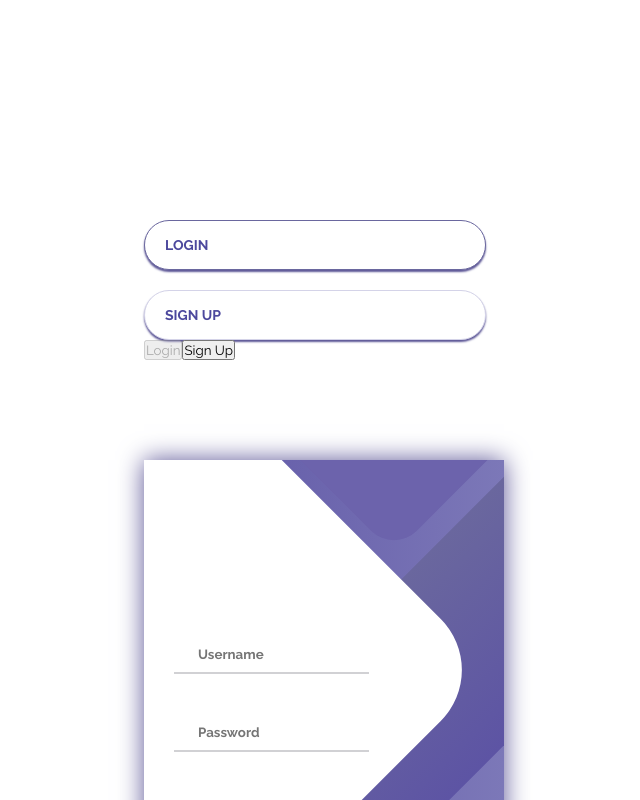
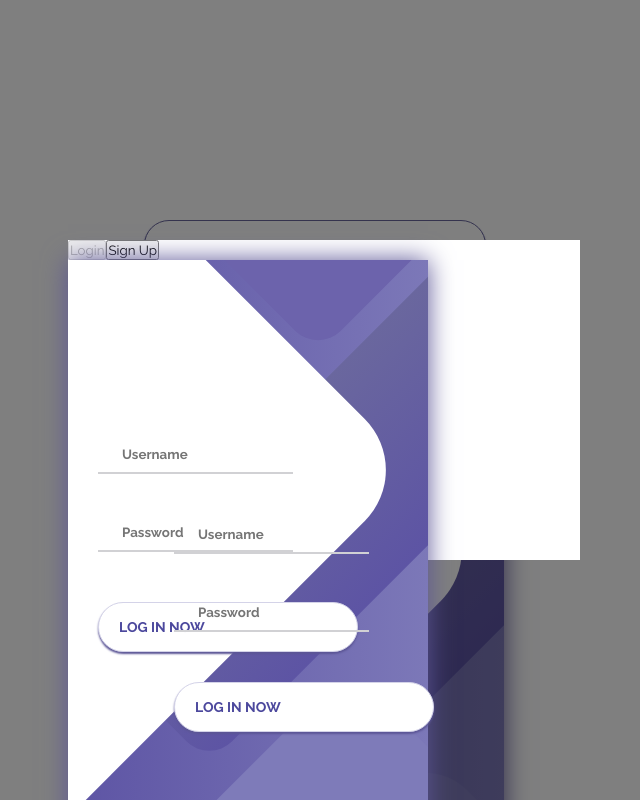
Before and after one commit to ticket-tiger/ticket-management-system, a React (Create React App) app: page /login in a window 1280 px wide. Both pictures are taken after a click on the button "LOGIN". Shown: the top 800 px of the page, without its empty margins (316-956 px from the left). Built offline with nearby package versions, Linux system fonts and the light colour scheme.

Commit message:
Creating modal background and foreground

```diff
--- a/src/App.js
+++ b/src/App.js
@@ -5,7 +5,7 @@ import SubmitTicket from './pages/SubmitTicket/SubmitTicket';
 import ViewTickets from './pages/ViewTickets/ViewTickets';
 import NavBar from './components/NavBar/NavBar';
 import CreateAccount from './components/CreateAccount/CreateAccount';
-import Login from './pages/Login/Login';
+import Login from './components/Login/Login';
 import './App.css';
 
 const App = () => {
--- a/src/pages/Login/Login.css
+++ b/src/components/Login/Login.css
@@ -10,12 +10,12 @@
 	background: linear-gradient(90deg, #C7C5F4, #776BCC);
 } */
 
-.container {
+/* .container {
 	display: flex;
 	align-items: center;
 	justify-content: center;
 	min-height: 100vh;
-}
+} */
 
 .screen {
 	background: linear-gradient(90deg, #5D54A4, #7C78B8);
--- a/src/components/NavBar/NavBar.js
+++ b/src/components/NavBar/NavBar.js
@@ -2,7 +2,7 @@ import React, { useState } from 'react';
 import { Link, Outlet, useNavigate } from 'react-router-dom';
 import { useAuth } from '../../auth';
 import Modal from '../reusableComponents/Modal';
-import Login from '../../pages/Login/Login';
+import Login from '../Login/Login';
 import CreateAccount from '../CreateAccount/CreateAccount';
 import './NavBar.css';
 
@@ -67,7 +67,6 @@ const NavBar = () => {
               {hasAccount
                 ? <Login />
                 : <CreateAccount />}
-              <button type="button" onClick={closeUserForm}>Close</button>
             </div>
           </Modal>
         ) : null}
--- a/src/components/reusableComponents/Modal.css
+++ b/src/components/reusableComponents/Modal.css
@@ -0,0 +1,20 @@
+.modal-background {
+  position: fixed;
+  height: 100vh;
+  width: 100vw;
+  left: 0;
+  top: 0;
+  background: rgba(0, 0, 0, 0.5);
+  z-index: 1;
+}
+
+.modal {
+  position: fixed;
+  left: 50%;
+  top: 50%;
+  transform: translate(-50%, -50%);
+  height: 40vh;
+  width: 40vw;
+  background: white;
+  z-index: 1;
+}
--- a/src/components/reusableComponents/Modal.js
+++ b/src/components/reusableComponents/Modal.js
@@ -1,12 +1,15 @@
 import React from 'react';
 import PropTypes from 'prop-types';
+import './Modal.css';
 
 const Modal = ({ closeForm, children }) => (
-  <div className="modal">
-    {children}
-    <button type="button" onClick={closeForm}>
-      Close
-    </button>
+  <div className="modal-background">
+    <div className="modal">
+      {children}
+      <button type="button" onClick={closeForm}>
+        Close
+      </button>
+    </div>
   </div>
 );
 
```
Also changed, not shown: src/components/CreateAccount/CreateAccount.css (+0 -2 lines), src/components/Login/Login.js (renamed from src/pages/Login/Login.js), 1 other file (tests, documents, lock files or other folders).
